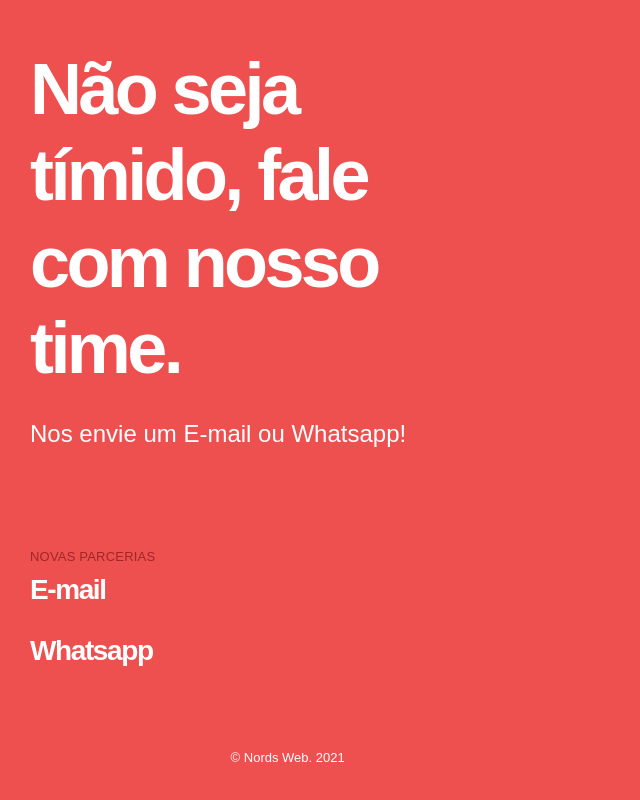
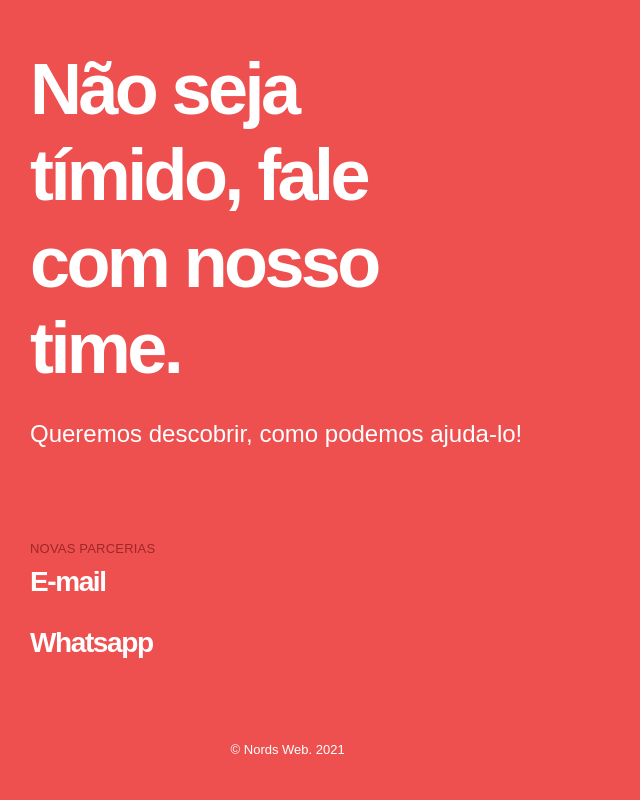
Before and after one commit to webnords/github.io, a plain HTML site: page index.html in a window 1280 px wide. Shown: the part 5270-6070 px from the top of the page, without its empty margins (0-640 px from the left). Drawn offline with Linux system fonts and the light colour scheme; a small style sheet from the web is missing; a web font is replaced by a local one.

Commit message:
Update index.html

```diff
--- a/index.html
+++ b/index.html
@@ -157,9 +157,8 @@
             <div class="group links--accent">
                <div class="contact__side contact__side--left">
                   <h2 class="contact-footer__title h s72 mt0 mb0">Não seja tímido, fale com nosso time.</h2>
-                  <p class="p wm s24">Nos envie um E-mail ou Whatsapp! </p>
-				  <p para um bate papo sem compromisso!</p>
-               </div>
+                  <p class="p wm s24">Queremos descobrir, como podemos ajuda-lo!</p>
+				                </div>
                <div class="contact__side contact__side--right links--accent">
                   <h3 class="contact-footer__subtitle wm p s13 allcaps">Novas Parcerias</h3>
                   <p class="h s28 wb mt0"><a href="mailto:webnords@gmail.com">E-mail</a></p>
```
